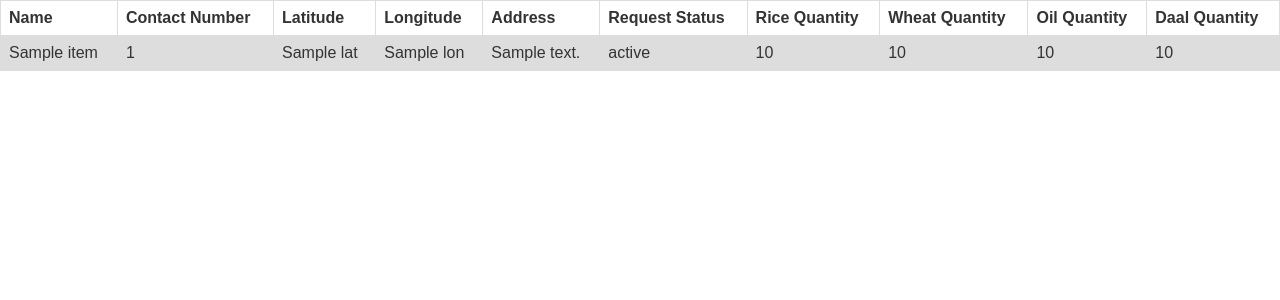
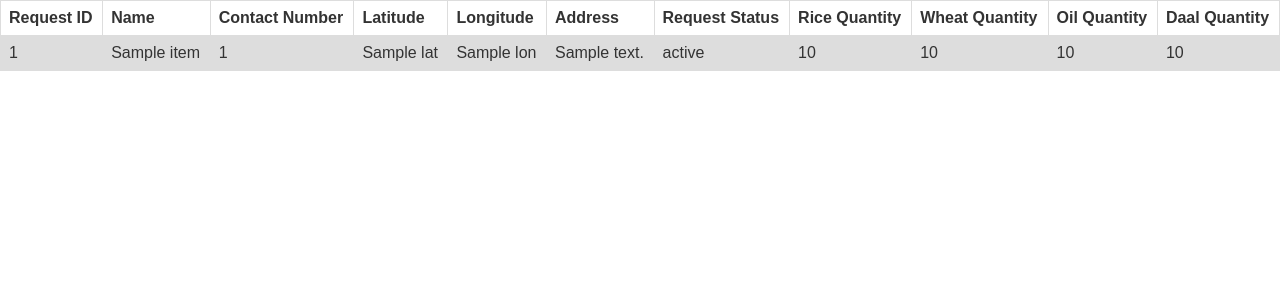
Before and after one commit to ashhadulislam/covid_assistance, a Flask app: template templates/completed.html in a window 1280 px wide. Shown: the top 300 px of the page. Run offline with Flask 2, Linux system fonts and the light colour scheme; the template is opened without the code that fills it: most values are stand-ins (such as "Sample title", 1, 10 or a date in 2020); some libraries are stand-ins or nearby versions.

Commit message:
first commit

```diff
--- a/templates/completed.html
+++ b/templates/completed.html
@@ -31,10 +31,9 @@
 
 
 	<body>
-
-
 			<table>
 			  <tr>
+			  	<th>Request ID</th>
 			    <th>Name</th>
 			    <th>Contact Number</th>
 			    <th>Latitude</th>
@@ -50,6 +49,7 @@
 
 			  {% for item in items %}
 			  <tr>
+			  	<td>{{item.request_id}}</td>
 			  	<td>{{item.name}}</td>
 			  	<td>{{item.contact_num}}</td>
 			  	<td>{{item.lat}}</td>
@@ -62,8 +62,6 @@
 			  	<td>{{item.oil_qty}}</td>
 			  	<td>{{item.daal_qty}}</td>
 
-
-
 			  </tr>
 			  {% endfor %}
 
```
